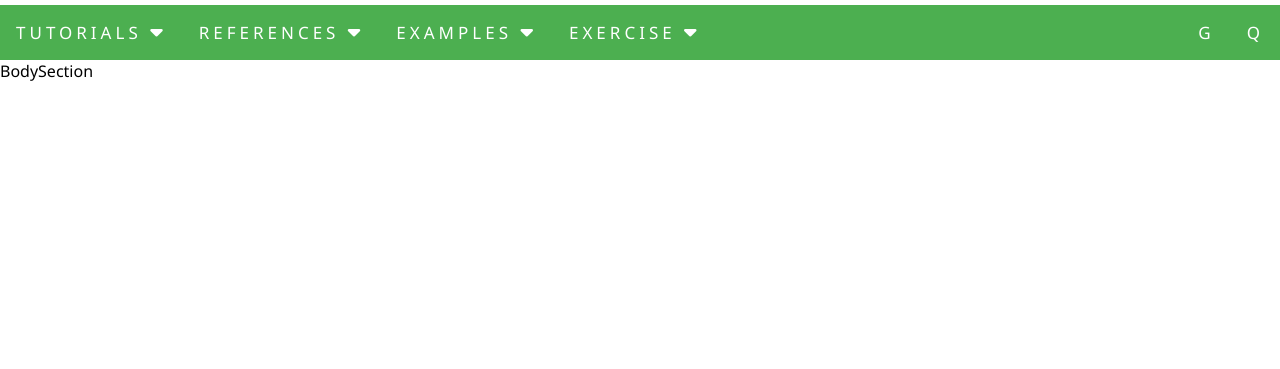
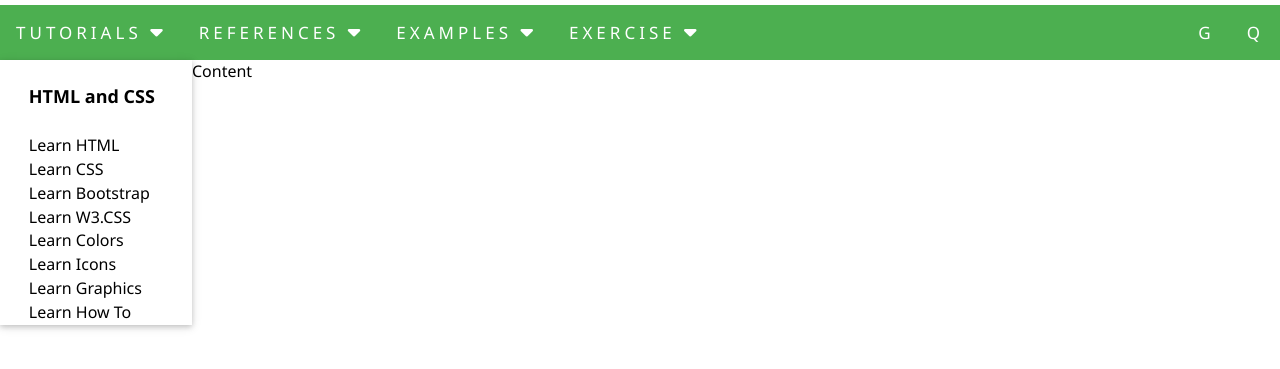
Before and after one commit to sanskardahiyadaffo/W3School_Flex, a plain HTML site: page index.htm in a window 1280 px wide. Shown: the part 63-432 px from the top of the page. Drawn offline with Linux system fonts and the light colour scheme.

Commit message:
Intial Commit

```diff
--- a/css.css
+++ b/css.css
@@ -7,6 +7,39 @@ body {
 i {
   font-size:20px;
 }
+
+.BodySection>div>div {
+  padding-left: 15%;
+  padding-bottom: 1%;
+  overflow: hidden;
+  }
+
+.BodySection>div>div:nth-child(1) {
+  font-size:18px;
+}
+
+.BodySection>div>div:hover {
+  background-color:#ccc;
+}
+
+.BodySection>div>div:hover:nth-child(1) {
+  background-color:white;
+}
+
+.Body{
+    display: flex;
+    flex-wrap: wrap;
+}
+
+.BodySection{
+    box-shadow: 0 2px 5px 0px rgba(0,0,0,0.16), 0 2px 10px 0 rgba(0,0,0,0.12);
+    display: flex;
+    flex-direction: column;
+    box-sizing: border-box;
+    width: 15%;
+}
+
+.BodyContent{display: flex;width: 85%;}
 
 .Main {display: flex;flex-direction: column;}
 
--- a/index.htm
+++ b/index.htm
@@ -29,7 +29,22 @@
       </div>
     </div>
   </div>
-  <div class="Body">BodySection</div>
-</div>
+  <div class="Body">
+    <div class='BodySection'>
+      <div>
+      <div><h4>HTML and CSS</h4></div>
+      <div>Learn HTML</div>
+      <div>Learn CSS</div>
+      <div>Learn Bootstrap</div>
+      <div>Learn W3.CSS</div>
+      <div>Learn Colors</div>
+      <div>Learn Icons</div>
+      <div>Learn Graphics</div>
+      <div>Learn How To</div>
+      </div>
+    </div>
+    <div class='BodyContent'>Content</div>
+  </div>
+  </div>
 </body>
 </html>
```
